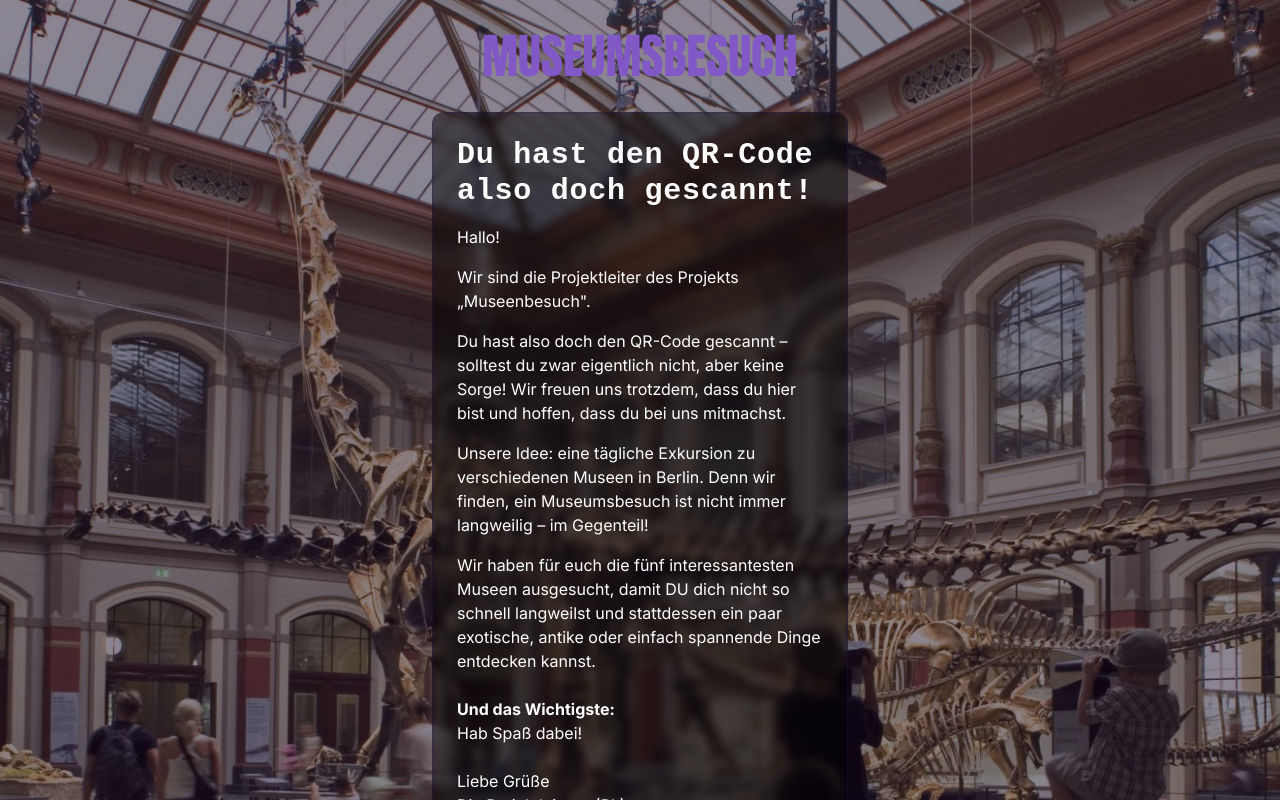
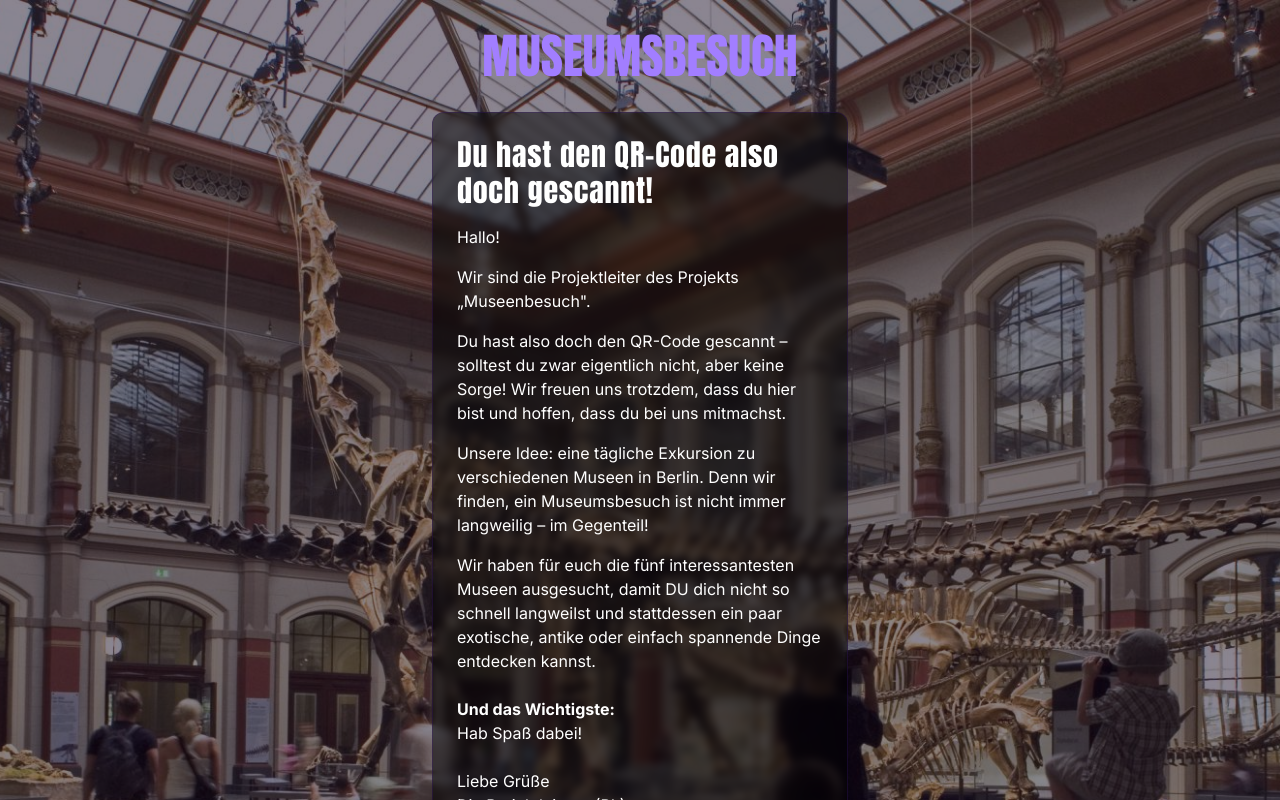
Before and after one commit to magicboss812/magicboss812.github.io, a React (Vite) app: page / in a window 1280 px wide. Shown: the top 800 px of the page. Built offline with nearby package versions, Linux system fonts and the light colour scheme.

Commit message:
Refine homepage design
Adjusted the homepage design by: increasing the vibrancy of the purple color for "Museumsbesuch" and the background, and changing the font for the "Du hast den QR..." section.

```diff
--- a/src/index.css
+++ b/src/index.css
@@ -7,33 +7,33 @@
 
 @layer base {
   :root {
-    --background: 273 53% 8%;  /* Even darker background */
+    --background: 273 65% 8%;  /* Even darker and more saturated background */
     --foreground: 260 32% 86%;
 
-    --card: 273 53% 12%;  /* Even darker card */
+    --card: 273 65% 12%;  /* Even darker and more saturated card */
     --card-foreground: 260 32% 92%;
 
-    --popover: 273 53% 8%;  /* Even darker popover */
+    --popover: 273 65% 8%;  /* Even darker and more saturated popover */
     --popover-foreground: 260 32% 86%;
 
-    --primary: 260 55% 66%;  /* More vibrant primary */
-    --primary-foreground: 273 53% 8%;
+    --primary: 260 65% 66%;  /* More vibrant and saturated primary */
+    --primary-foreground: 273 65% 8%;
 
-    --secondary: 273 55% 35%;  /* More vibrant secondary */
+    --secondary: 273 65% 35%;  /* More vibrant and saturated secondary */
     --secondary-foreground: 260 32% 92%;
 
-    --muted: 273 50% 18%;  /* Even darker and more vibrant muted */
+    --muted: 273 65% 18%;  /* Even darker, more vibrant and saturated muted */
     --muted-foreground: 260 32% 75%;
 
-    --accent: 260 55% 76%;  /* More vibrant accent */
-    --accent-foreground: 273 53% 8%;
+    --accent: 260 65% 76%;  /* More vibrant and saturated accent */
+    --accent-foreground: 273 65% 8%;
 
     --destructive: 0 84.2% 60.2%;
     --destructive-foreground: 210 40% 98%;
 
-    --border: 273 50% 18%;  /* Even darker and more vibrant border */
-    --input: 273 50% 18%;   /* Even darker and more vibrant input */
-    --ring: 260 55% 66%;    /* More vibrant ring */
+    --border: 273 65% 18%;  /* Even darker, more vibrant and saturated border */
+    --input: 273 65% 18%;   /* Even darker, more vibrant and saturated input */
+    --ring: 260 65% 66%;    /* More vibrant and saturated ring */
 
     --radius: 0.75rem;
   }
@@ -56,16 +56,16 @@
   }
 
   ::-webkit-scrollbar-track {
-    background: #150823;  /* Updated to match new darker museum-dark */
+    background: #150823;  /* Keep matching museum-dark */
   }
 
   ::-webkit-scrollbar-thumb {
-    background: #3D1666;  /* Updated to match new darker museum-medium */
+    background: #3D1666;  /* Keep matching museum-medium */
     border-radius: 4px;
   }
 
   ::-webkit-scrollbar-thumb:hover {
-    background: #8158C5;  /* Updated to match new darker museum-light */
+    background: #8158C5;  /* Keep matching museum-light */
   }
 }
 
--- a/src/pages/Home.tsx
+++ b/src/pages/Home.tsx
@@ -13,12 +13,12 @@ const Home = () => {
 
       <div className="container px-4 py-8 mx-auto max-w-md relative z-10">
         <header className="mb-8 text-center">
-          <h1 className="text-4xl md:text-5xl font-bold text-museum-light mb-2 font-display">MUSEUMSBESUCH</h1>
+          <h1 className="text-4xl md:text-5xl font-bold text-[#a27eff] mb-2 font-display">MUSEUMSBESUCH</h1>
         </header>
 
         <main>
           <section className="bg-black/50 backdrop-blur-sm p-6 rounded-xl border border-museum-medium/30">
-            <h2 className="text-2xl md:text-3xl font-bold text-white mb-4 font-['Courier_New'] tracking-wide">Du hast den QR-Code also doch gescannt!</h2>
+            <h2 className="text-2xl md:text-3xl font-bold text-white mb-4 font-['Impact'] tracking-wide">Du hast den QR-Code also doch gescannt!</h2>
 
             <div className="space-y-4 text-left">
               <p className="text-white">Hallo!</p>
--- a/tailwind.config.ts
+++ b/tailwind.config.ts
@@ -63,11 +63,11 @@ export default {
 					border: 'hsl(var(--sidebar-border))',
 					ring: 'hsl(var(--sidebar-ring))'
 				},
-				// Custom theme colors - even darker and more vibrant purple
+				// Custom theme colors - even more saturated and darker purple
 				museum: {
-					dark: '#150823',      // Even darker purple
-					medium: '#3D1666',    // Even darker, more vibrant medium purple
-					light: '#8158C5',     // Darker, more vibrant light purple
+					dark: '#14071F',      // Even darker and more saturated purple
+					medium: '#3D1978',    // Even darker, more vibrant and saturated medium purple
+					light: '#9A6BDB',     // More vibrant and saturated light purple
 				}
 			},
 			fontFamily: {
```
